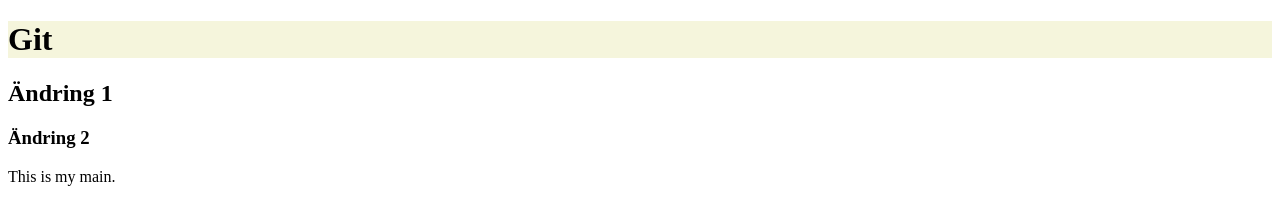
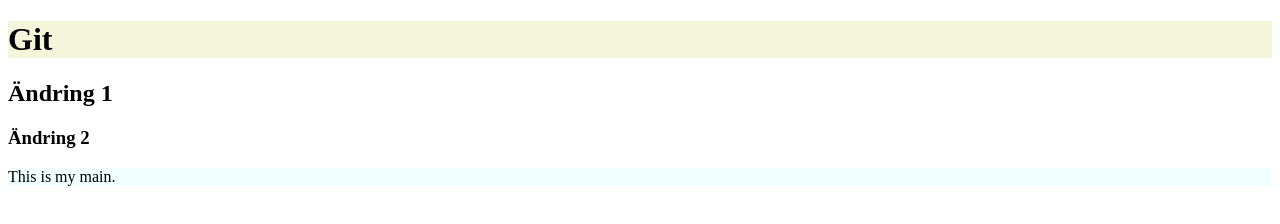
Before and after one commit to NinaHeldenius/GitTest3, a plain HTML site: page index.html in a window 1280 px wide. Drawn offline with Linux system fonts and the light colour scheme.

Commit message:
styling main

```diff
--- a/css/style.css
+++ b/css/style.css
@@ -1,3 +1,6 @@
 h1 {
     background-color: beige;
 }
+main{
+    background-color: azure;
+}
```
